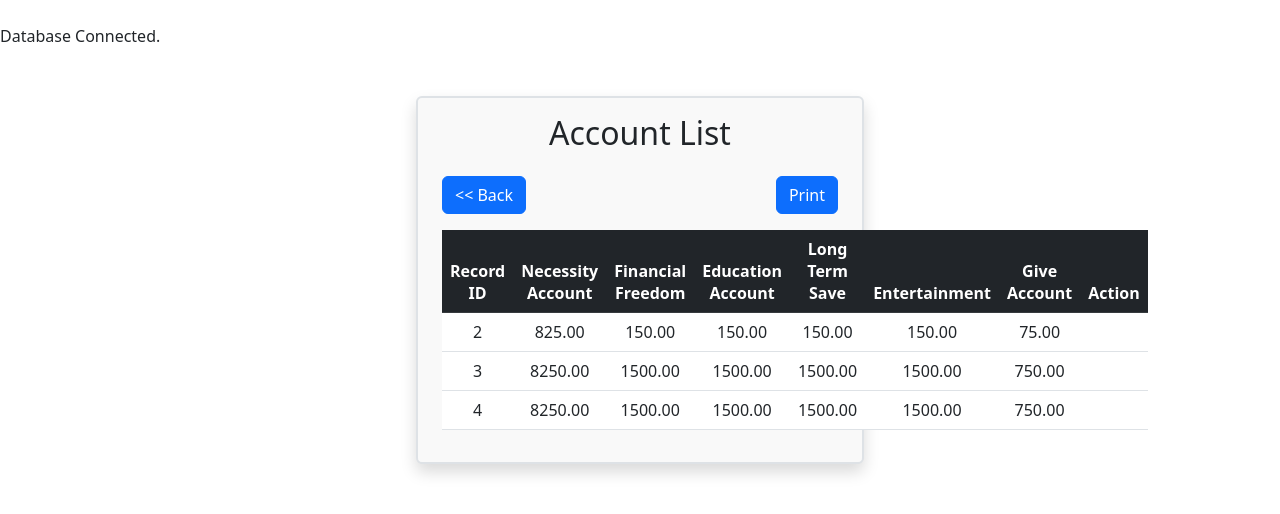
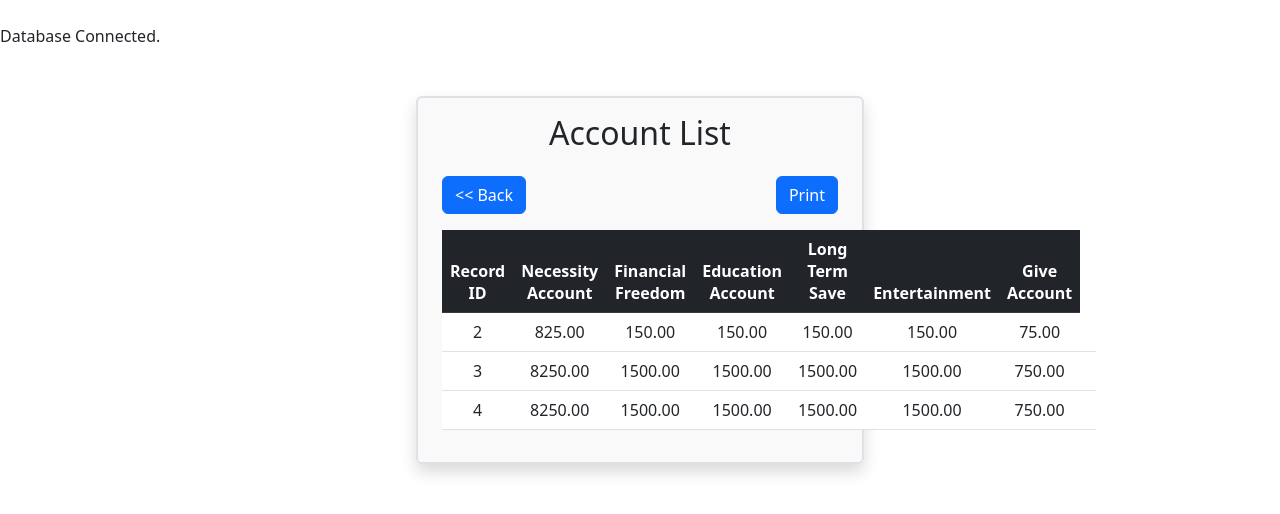
Before and after one commit to xhao016/Financial-Accounting-Counter, a PHP site: page /display.php in a window 1280 px wide. Shown: the top 514 px of the page. Run offline with PHP 8.4, Linux system fonts and the light colour scheme; data comes from the database, SQL or seed files in the repository.

Commit message:
remve action column

```diff
--- a/display.php
+++ b/display.php
@@ -35,7 +35,6 @@ include 'connect.php';
       <th scope="col">Long Term Save</th>
       <th scope="col">Entertainment</th>
       <th scope="col">Give Account</th>
-      <th scope="col">Action</th>
     </tr>
   </thead>
   <tbody>
```
